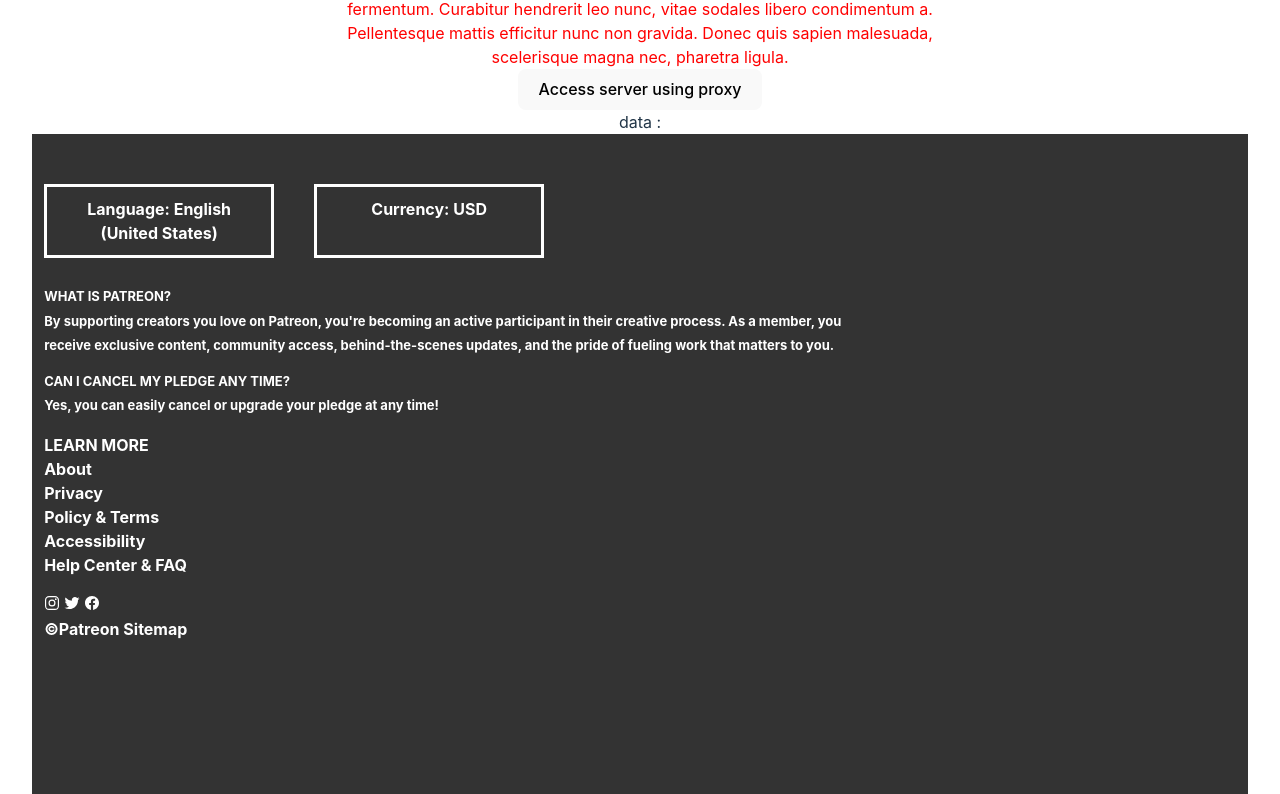
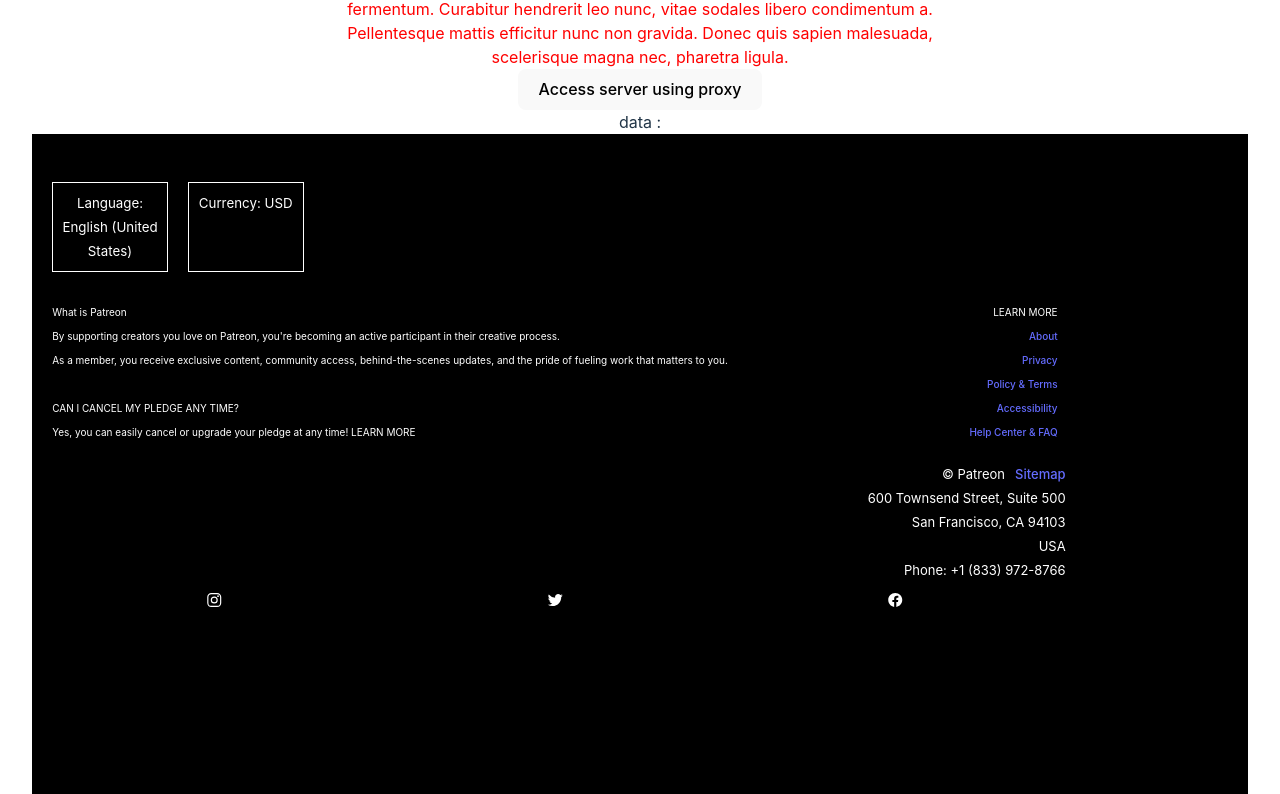
Before and after one commit to JeremyEffinger/faketreon, a React (Vite) app in the folder client/: page / in a window 1280 px wide. Shown: the part 2118-2912 px from the top of the page. Built offline with nearby package versions, Linux system fonts and the light colour scheme.

Commit message:
Footer complete.

```diff
--- a/client/src/components/Footer/Footer.module.scss
+++ b/client/src/components/Footer/Footer.module.scss
@@ -1,11 +1,13 @@
 .Footer {
-    background-color: #333;
+    padding-top: 40px;
+    background-color: black;
     color: #fff;
     padding-inline-start: 1%;
     padding-inline-end: 1%;
     text-align: left;
     width: 100%;
     padding-bottom: 20%;
+    padding-right: 15%;
 }
 
 
--- a/client/src/containers/Footer/patreon_Aboutme.jsx
+++ b/client/src/containers/Footer/patreon_Aboutme.jsx
@@ -1,46 +1,59 @@
 import React from 'react'
 import styles from '../Footer/patreon_Aboutme.module.scss'
-import { IoLogoFacebook, IoLogoTwitter, IoLogoInstagram } from "react-icons/io5";
+import { IoLogoFacebook, IoLogoTwitter, IoLogoInstagram, IoLanguage } from "react-icons/io5";
 
 const Patreon_Aboutme = () => {
   return (
-    <div className={styles.wrapper}>
+        <div>
             <div className={styles.container}>
-        <div className={styles.language}>Language: English (United States)</div>
-        <div className={styles.currency}>Currency: USD</div>
+              <div className={styles.borders}>
+                <div className={styles.language}>
+                  Language: English (United States)
                 </div>
-          <div className={styles.aboutme}>
-            WHAT IS PATREON?
+                <div className={styles.currency}>
+                  Currency: USD
               </div>
-          <div className={styles.summary}>
-              By supporting creators you love on Patreon, you're becoming an active participant in their creative process. As a member, you receive exclusive content, community access, behind-the-scenes updates, and the pride of fueling work that matters to you.
             </div>
-          <div className={styles.cancel}>
-                      CAN I CANCEL MY PLEDGE ANY TIME? <br />
+            <div className={styles.WhatisPatreon}>
+                    What is Patreon
+                    <br />
+                    By supporting creators you love on Patreon, you're becoming an active participant in their creative process.
+                    <br/>
+                    As a member, you receive exclusive content, community access, behind-the-scenes updates, and the pride of fueling work that matters to you.
+                    <br />
+                    <br />
+                    CAN I CANCEL MY PLEDGE ANY TIME?
+                    <br />
                     Yes, you can easily cancel or upgrade your pledge at any time!
-          </div>
-          <div className={styles.learnmoreContainer}>
-          LEARN MORE <br />
-            <ul>
-              <li>About</li>
-              <li>Privacy</li>
-              <li>Policy & Terms</li>
-              <li>Accessibility</li>
-              <li>Help Center & FAQ</li>
+                  LEARN MORE
+                  <br />
+                    <ul>LEARN MORE
+                      <li><a href='https://www.patreon.com/about'> About </a> </li>
+                      <li><a href='https://privacy.patreon.com/policies'>Privacy</a></li>
+                      <li><a href='https://www.patreon.com/policy'> Policy & Terms </a></li>
+                      <li><a href='https://www.patreon.com/policy/accessibility'>Accessibility</a></li>
+                      <li><a href='https://support.patreon.com/hc/en-us/'> Help Center & FAQ </a></li>
                     </ul>
             </div>
-          <div className={styles.logoz}>
-          <IoLogoInstagram /> <IoLogoTwitter /> <IoLogoFacebook />
-          </div>
-          <div>
-            ©Patreon Sitemap
           </div>
             <footer className={styles.location}>
-          600 Townsend Street, Suite 500 <br />
-          San Francisco, CA 94103 <br />
-          USA <br />
+              <div>
+                © Patreon
+                <a href='https://www.patreon.com/sitemap'>
+                  Sitemap
+                </a>
+              </div>
+                600 Townsend Street, Suite 500
+                <br />
+                San Francisco, CA 94103
+                <br />
+                USA
+                <br />
                 Phone: +1 (833) 972-8766
             </footer>
+            <div className={styles.logoz}>
+              <IoLogoInstagram className={styles.ig} /> <IoLogoTwitter className={styles.Twitter} /> <IoLogoFacebook className={styles.fb} />
+            </div>
         </div>
           )
 }
--- a/client/src/containers/Footer/patreon_Aboutme.module.scss
+++ b/client/src/containers/Footer/patreon_Aboutme.module.scss
@@ -1,66 +1,48 @@
-.wrapper {
-    font-weight: bold;
-    padding-top: 50px;
-    display: grid;
-    grid-template-columns: 800px;
-    grid-template-rows: 80px 25px 60px;
-    text-align: left;
-}
 
-.container {
-    align-content: space-between;
-    grid-gap: 40px;
-    display: grid;
-    grid-template-columns: 230px 230px;
+
+.borders {
+    padding-bottom: 20px;
+    margin: 0.5rem;
+    display: flex;
+    column-gap: 20px;
+    text-align: center;
+    position: relative;
+    font-size: smaller;
 }
 
 .language {
-    padding-right: 15px;
-    padding-bottom: 10px;
-    padding-top: 10px;
-    padding-left: 15px;
-    text-align: center;
-    border-style: solid;
+    border: 1px solid rgb(255, 255, 255);
+    width: 100%;
+    padding: 0.5rem;
 }
 
 .currency {
-    padding-right: 15px;
-    padding-bottom: 10px;
-    padding-top: 10px;
-    padding-left: 15px;
-    text-align: center;
-    border-style: solid;
+    padding: 0.5rem;
+    margin-right: 75%;
+    border: 1px solid rgb(255, 255, 255);
+    width: 100%;
 }
 
-.aboutme {
-    padding-top: 20px;
-    font-weight: bold;
-    font-size: small;
-}
-
-.summary {
-    padding-top: 20px;
-    float: left;
-    font-size: small;
-}
-
-.cancel {
-    padding-top: 20px;
-    font-size: small;
-}
-
-.learnmoreContainer {
-    margin-block-start: 1em;
-    margin-block-end: 1em;
-    margin-inline-start: 0px;
-    margin-inline-end: 0px;
-    font-weight: bold;
-}
-
-.logoz {
-        float: right;
+.WhatisPatreon {
+    display:flex;
+    font-size: x-small;
+    margin: 0.5rem;
+    ul{
+        list-style-type: none;
+        text-align: right;
+    }
 }
 
 .location {
-    padding-top: 150px;
+    padding-top: 10px;
+    font-size: small;
+    text-align: right;
+    a {
+        margin-left: 10px;
+    }
 }
+.logoz {
+    padding-top: 10px;
+    display: flex;
+    justify-content: flex-end;
+}
```
Lines whose indentation alone changed are shown as unchanged.
